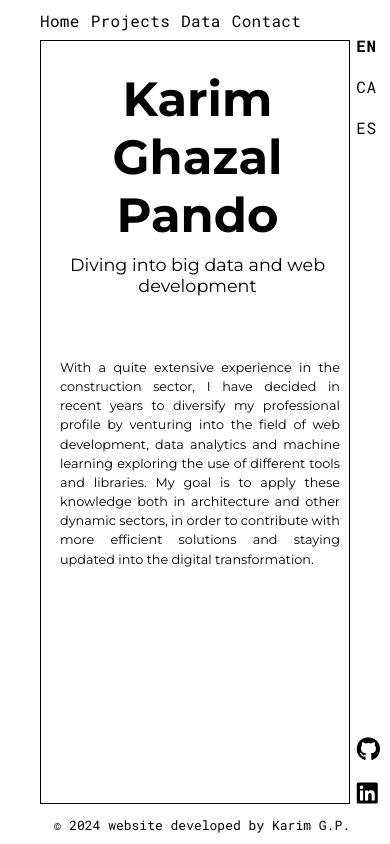
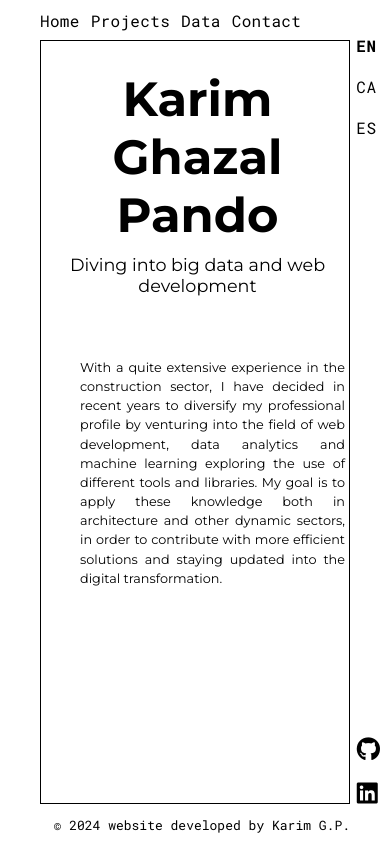
Before and after one commit to KarimGP/Portfolio, a React (Create React App) app: page / in a window 390 px wide. Shown: the top 844 px of the page. Built offline with nearby package versions, Linux system fonts and the light colour scheme.

Commit message:
little changes

```diff
--- a/src/App.css
+++ b/src/App.css
@@ -414,12 +414,12 @@ body {
   .section h3 {
     top: 345px;
     bottom: 55px;
-    margin-right: -30px;
+    margin-right: -35px;
     font-family: 'Montserrat', sans-serif;
     font-weight: 400;    /* Make it lighter */
     font-size: 0.8rem;
     color: #000000;
-    max-width: 280px;     /* Set the maximum width to 200px */
+    max-width: 265px;     /* Set the maximum width to 200px */
     word-wrap: break-word; /* Ensures long words are wrapped within the max-width */
     align-items: center;
     text-align: justify;
```
